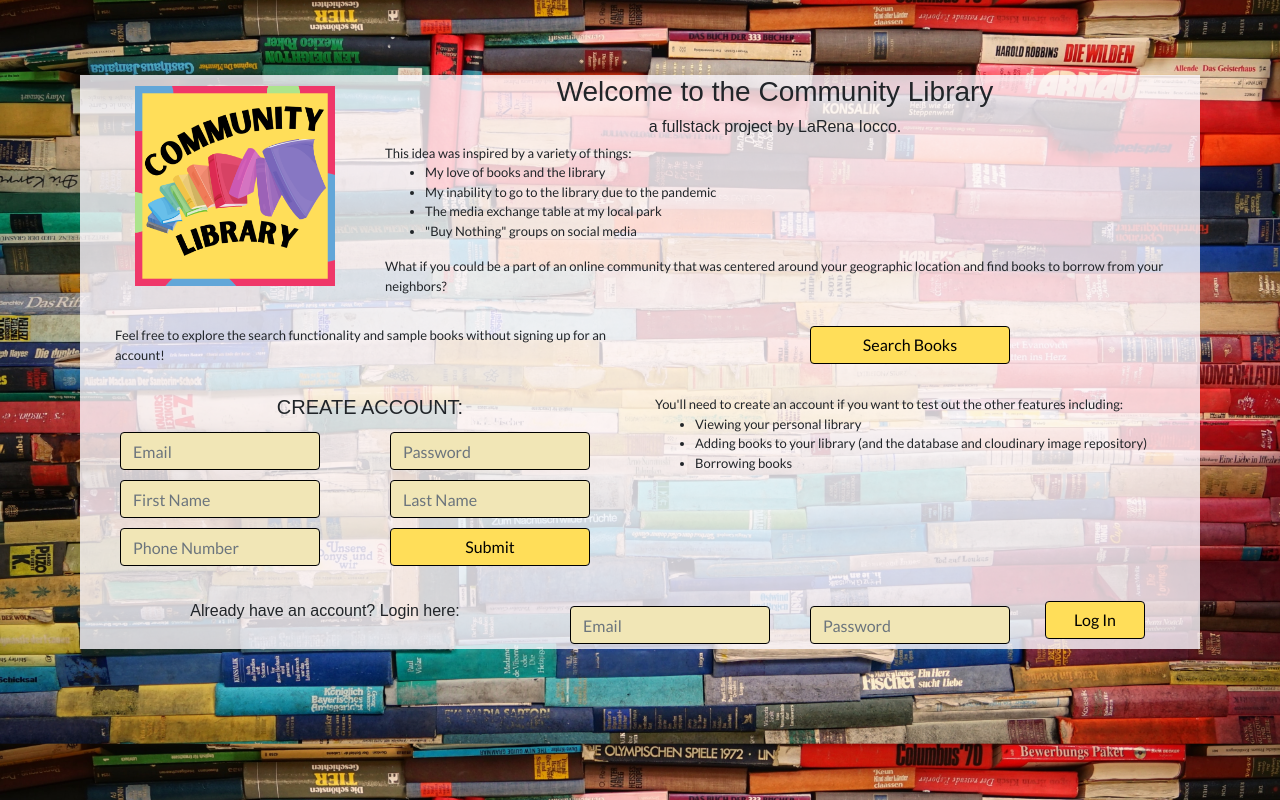
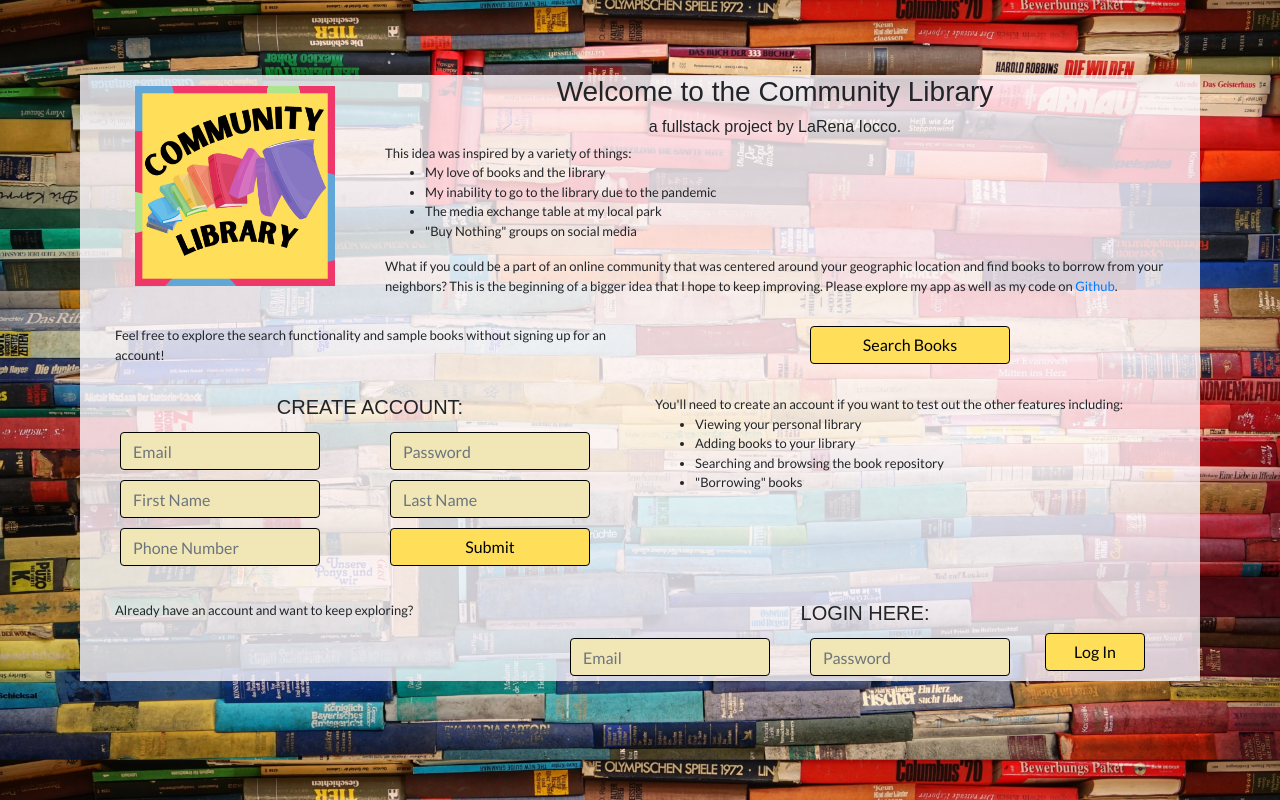
Before and after one commit to LaRenaiocco/community-library, a Flask app: page / in a window 1280 px wide. Run offline with Flask 2, Linux system fonts and the light colour scheme; some libraries are stand-ins or nearby versions; some web fonts are replaced.

Commit message:
Changed wording on landing page.  Added link to github

```diff
--- a/templates/homepage.html
+++ b/templates/homepage.html
@@ -44,6 +44,9 @@
         </ul>
         What if you could be a part of an online community that was centered around
         your geographic location and find books to borrow from your neighbors?
+        This is the beginning of a bigger idea that I hope to keep improving.
+        Please explore my app as well as my code on
+        <span><a href="https://github.com/LaRenaiocco/community-library">Github</a></span>.
       </div>
     </div>
     <div class="row homepage-row">
@@ -96,17 +99,18 @@
         the other features including:
         <ul>
           <li>Viewing your personal library</li>
-          <li>Adding books to your library
-          (and the database and cloudinary image repository)</li>
-          <li>Borrowing books</li>
+          <li>Adding books to your library </li>
+          <li>Searching and browsing the book repository</li>
+          <li>"Borrowing" books</li>
         </ul>
       </div>
     </div>
     <div class="row homepage-row">
       <div class="col-5 homepage-col">
-        <h6>Already have an account? Login here:</h6>
+        <div>Already have an account and want to keep exploring?</div>
       </div>
       <div class="col-7 homepage-col">
+        <h5>LOGIN HERE:</h5>
         <form id="login-form" action="/login" method="POST">
           <div class="row">
             <div class="col-md-auto">
```
